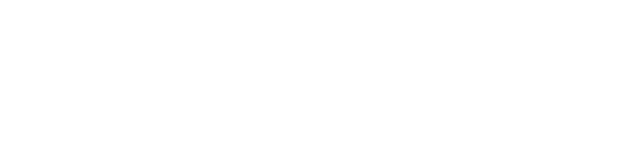
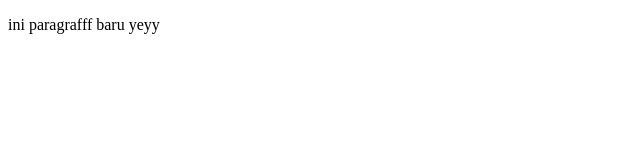
Before and after one commit to nnnnajwaadl/prak10, a plain HTML site: page login.html in a window 1280 px wide. Shown: the whole page, without its empty margins (0-640 px from the left). Drawn offline with Linux system fonts and the light colour scheme.

Commit message:
update main di login.html

```diff
--- a/login.html
+++ b/login.html
@@ -6,6 +6,6 @@
     <title>LOGINN</title>
 </head>
 <body>
-
+    <p>ini paragrafff baru yeyy</p>
 </body>
 </html>
```
